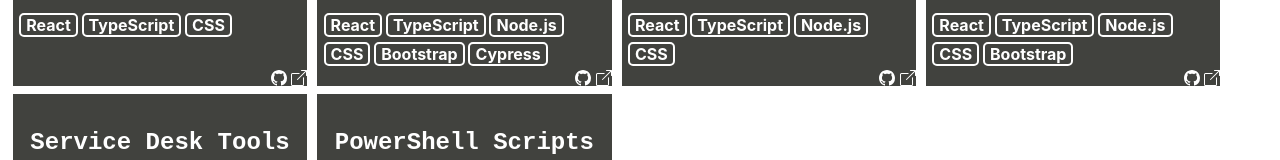
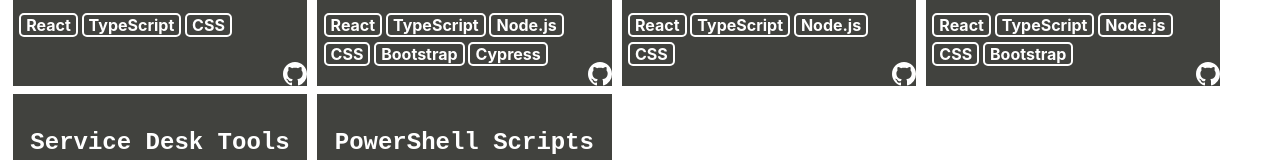
Before and after one commit to keadeish/portfolio, a React (Create React App) app: page /projects in a window 1280 px wide. Shown: the part 716-876 px from the top of the page. Built offline with nearby package versions, Linux system fonts and the light colour scheme.

Commit message:
removed link arrow

```diff
--- a/src/App.css
+++ b/src/App.css
@@ -103,9 +103,19 @@
   overflow: auto;
 }
 
-#projectsLinkButton {
+/* #projectsLinkButton {
   fill: white;
-  height: 2vh;
+  height: 3vh;
+  margin-left: auto;
+  display: block;
+  position: absolute;
+  bottom: 0%;
+  right: 0%;
+} */
+
+#githubLinkButton {
+  fill: white;
+  height: 3vh;
   margin-left: auto;
   display: block;
   position: absolute;
@@ -113,15 +123,16 @@
   right: 0%;
 }
 
-#githubLinkButton {
+/* #githubLinkButton {
   fill: white;
-  height: 2vh;
+  height: 3vh;
   margin-left: auto;
+  margin-right: 1vw;
   display: block;
   position: absolute;
   bottom: 0%;
   right: 7%;
-}
+} */
 
 #technologyBox {
   padding-left: 0.5vw;
--- a/src/components/ProjectCard.tsx
+++ b/src/components/ProjectCard.tsx
@@ -17,13 +17,13 @@ export function ProjectCard(props: IProjectInfo): JSX.Element {
         ))}
       </div>
       <br></br>
-      <a href={props.URL}>
+      {/* <a href={props.URL}>
         <img
           id="projectsLinkButton"
           src="/images/box-arrow-up-right.svg"
           alt=""
         ></img>
-      </a>
+      </a> */}
       <a href={props.gitHubURL}>
         <img id="githubLinkButton" src="/images/githubLinked.svg" alt=""></img>
       </a>
```
